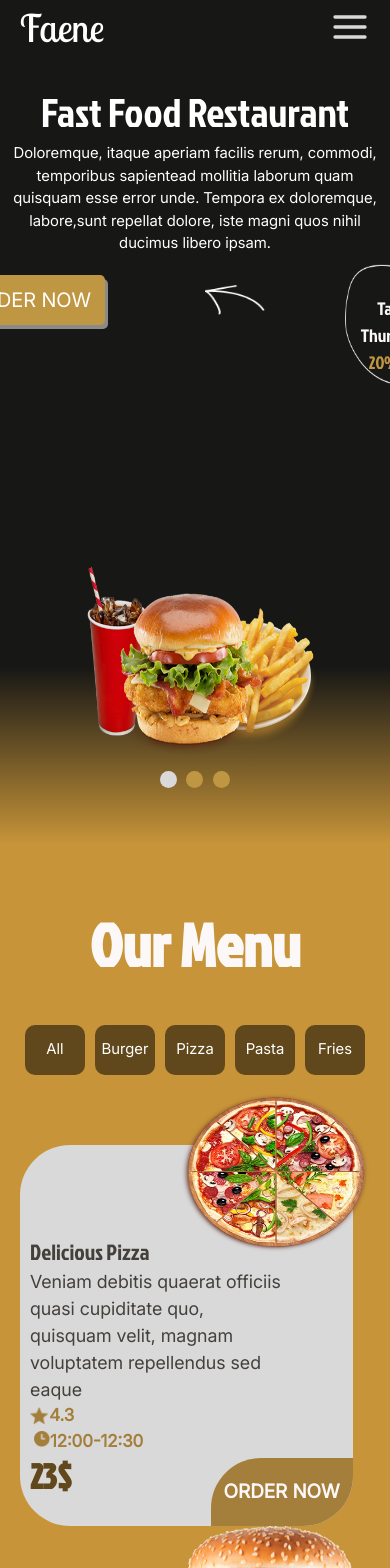
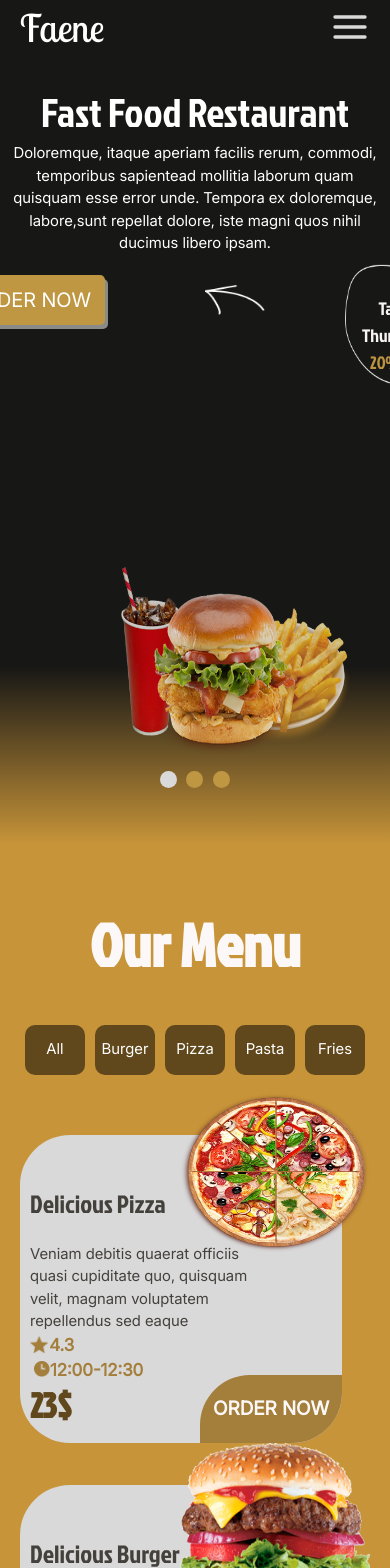
Before and after one commit to Monsieur-Code1/Fast-Food-Restaurant, a React (Vite) app: page / in a window 390 px wide. Shown: the top 1568 px of the page. Built offline with nearby package versions, Linux system fonts and the light colour scheme.

Commit message:
edit card meal

```diff
--- a/src/feature/pageMeals/Meals.css
+++ b/src/feature/pageMeals/Meals.css
@@ -16,22 +16,7 @@
   font-size: 80px;
   color: #fdf8f8;
 }
-.card {
-  width: 455px;
-  height: 433px;
-  font-size: 80px;
-  position: relative;
-  font-family: 'JockeyOne';
-  position: relative;
-}
-.containerCards {
-  display: flex;
-  width: 100%;
-  justify-content: center;
-  align-items: center;
-  padding: 20px;
-  flex-wrap: wrap;
-}
+
 .container-btn-filter {
   width: 660px;
   height: 67px;
@@ -59,15 +44,32 @@
 .btnFilterActive {
   background-color: #ffffff;
   color: #61481c;
+
+}
+.card {
+  width: 380px;
+  height: 400px;
+  font-size: 80px;
+  position: relative;
+  font-family: 'JockeyOne';
+  position: relative;
+}
+.containerCards {
+  display: flex;
+  width: 100%;
+  justify-content: center;
+  align-items: center;
+  padding: 20px;
+  flex-wrap: wrap;
 }
 .card-parent {
   padding-left: 10px;
   background-color: #d9d9d9;
-  width: 422px;
+  width: 92%;
   position: absolute;
   bottom: 0 !important;
   left: 0 !important;
-  height: 381px;
+  height: 88%;
   display: flex;
   justify-content: flex-start;
   align-items: flex-start;
@@ -87,7 +89,7 @@
 .description-card {
   font-family: 'Inter';
   font-size: 20px;
-  width: 70%;
+  width: 90%;
 }
 .container-rating {
   display: flex;
@@ -133,7 +135,7 @@
   color: #61481c;
 }
 .photo-meal {
-  height: 158px;
+  height: 130px;
   width: 191px;
   position: absolute;
   top: 0;
@@ -208,7 +210,7 @@
   }
   .card {
     width: 300px;
-    height: 433px;
+    height: 350px;
     font-size: 15px;
     position: relative;
     font-family: 'JockeyOne';
@@ -219,10 +221,10 @@
   }
 
   .card-parent {
-    width: 95%;
+    width: 92%;
   }
   .title-Card {
-    margin-top: 90px;
+    margin-top: 50px;
 
     font-size: 20px;
   }
@@ -276,7 +278,7 @@
   }
   .card {
     width: 300px;
-    height: 433px;
+    height: 350px;
     font-size: 15px;
     position: relative;
     font-family: 'JockeyOne';
@@ -287,15 +289,16 @@
   }
 
   .card-parent {
-    width: 95%;
+    width: 92%;
   }
   .title-Card {
-    margin-top: 90px;
+    margin-top: 50px;
     font-size: 20px;
   }
   .description-card {
     font-size: 15px;
     width: 85%;
+    margin-top: 10px;
   }
 
   .photo-meal {
@@ -319,7 +322,7 @@
 }
 /* ============================================= */
 /* --------- Mobile L --------- */
-@media (min-width: 376px) and (max-width: 425px) {
+@media (min-width: 376px) and (max-width: 450px) {
   .title-page {
     font-size: 60px;
   }
@@ -339,7 +342,7 @@
   }
   .card {
     width: 350px;
-    height: 433px;
+    height: 350px;
     font-size: 18px;
     position: relative;
     font-family: 'JockeyOne';
@@ -350,14 +353,15 @@
   }
 
   .card-parent {
-    width: 95%;
+    width: 92%;
   }
   .title-Card {
-    margin-top: 90px;
-    font-size: 22px;
+    margin-top: 50px;
+    font-size: 25px;
   }
   .description-card {
-    font-size: 18px;
+    margin-top: 20px;
+    font-size: 15px;
     width: 80%;
   }
 
@@ -382,7 +386,7 @@
 }
 /* ============================================= */
 /* --------- Tablet --------- */
-@media (min-width: 426px) and (max-width: 768px) {
+@media (min-width: 451px) and (max-width: 768px) {
   .title-page {
     font-size: 70px;
   }
@@ -400,20 +404,13 @@
     background-color: #ffffff;
     color: #61481c;
   }
-  .card {
-    width: 300px;
-    height: 433px;
-    font-size: 15px;
-    position: relative;
-    font-family: 'JockeyOne';
-    position: relative;
-  }
+
   .containerCards {
     padding: 10px;
   }
 
   .card-parent {
-    width: 95%;
+    width: 92%;
   }
   .title-Card {
     margin-top: 90px;
@@ -477,7 +474,7 @@
   }
 
   .card-parent {
-    width: 95%;
+    width: 92%;
   }
   .title-Card {
     margin-top: 90px;
```
